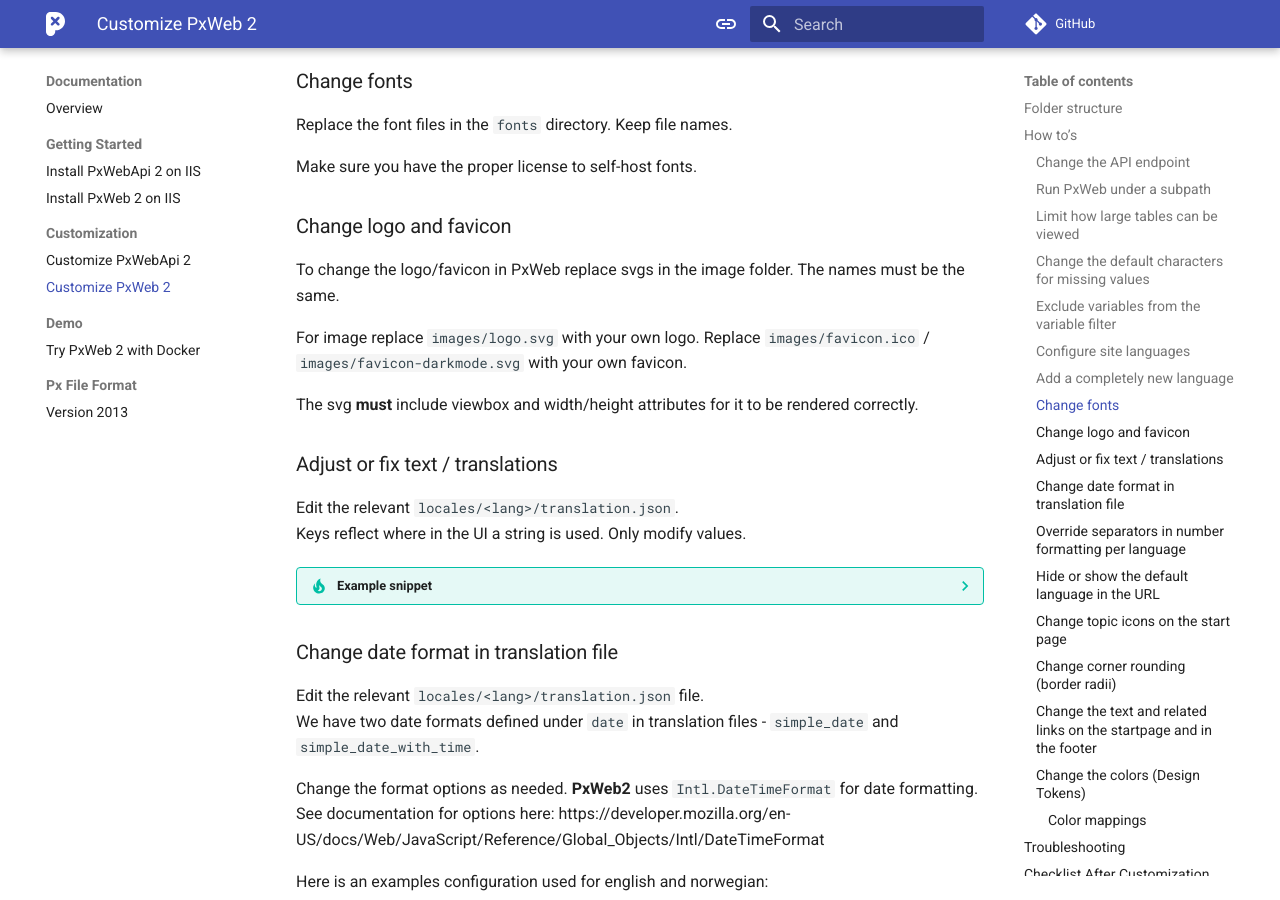
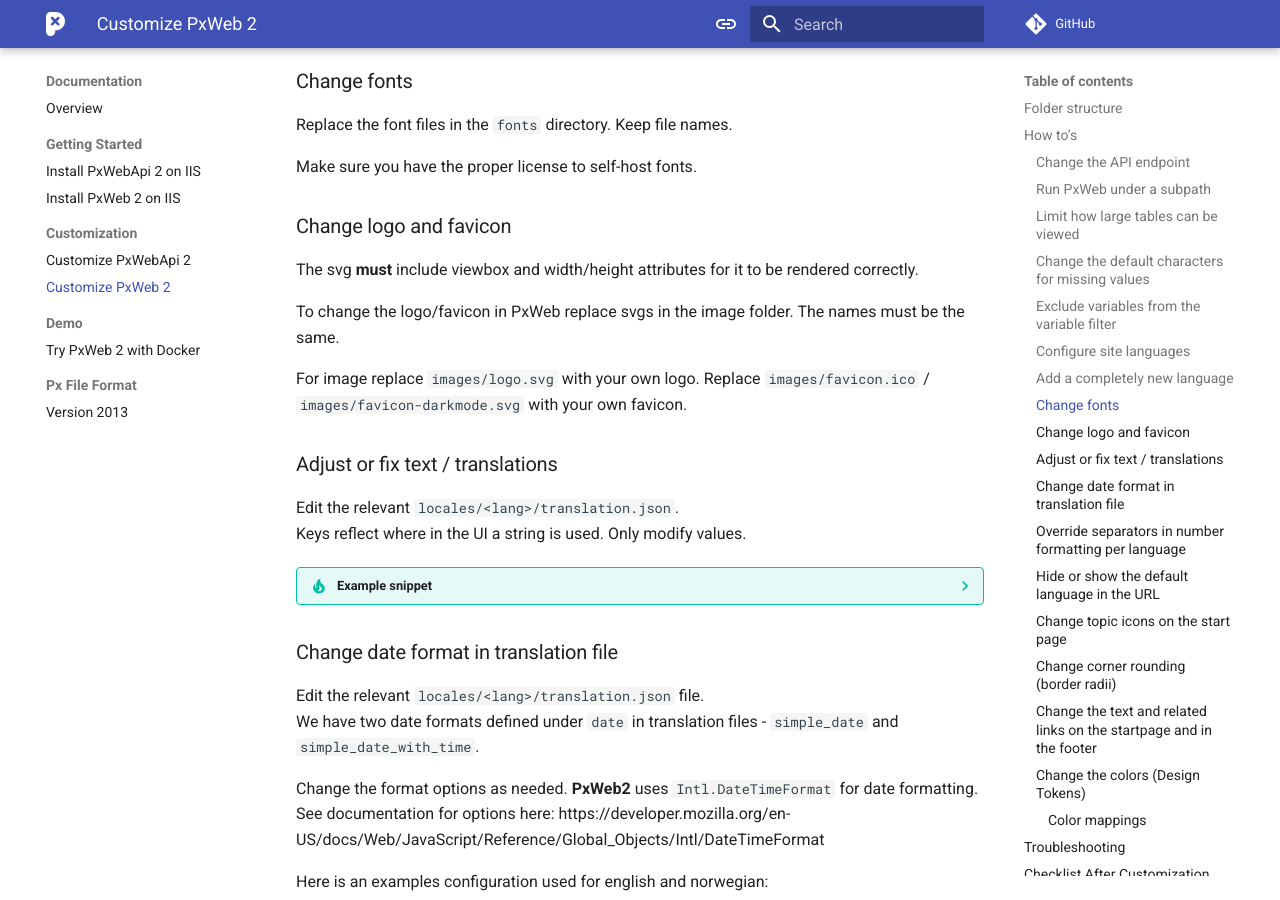
Before and after one commit to PxTools/pxtools.github.io, an MkDocs documentation site: the page built from docs/PxWeb2/documentation/customization.md, in a window 1280 px wide and 900 px high, scrolled down 4629 px. Built offline with MkDocs 1.6.1 and Material for MkDocs 9.7.7, drawn with Linux system fonts in a browser that asks for light colours; comment, search, counter and statistics services are not loaded.

Commit message:
On logo: moved svg demand to first line

```diff
--- a/docs/PxWeb2/documentation/customization.md
+++ b/docs/PxWeb2/documentation/customization.md
@@ -230,12 +230,12 @@
 Make sure you have the proper license to self-host fonts.
 
 ### Change logo and favicon
+The svg **must** include viewbox and width/height attributes for it to be rendered correctly.
+
 To change the logo/favicon in PxWeb replace svgs in the image folder. The names must be the same.
 
 For image replace `images/logo.svg` with your own logo.
 Replace `images/favicon.ico` / `images/favicon-darkmode.svg` with your own favicon.
-
-The svg **must** include viewbox and width/height attributes for it to be rendered correctly.
 
 ### Adjust or fix text / translations
 
```
